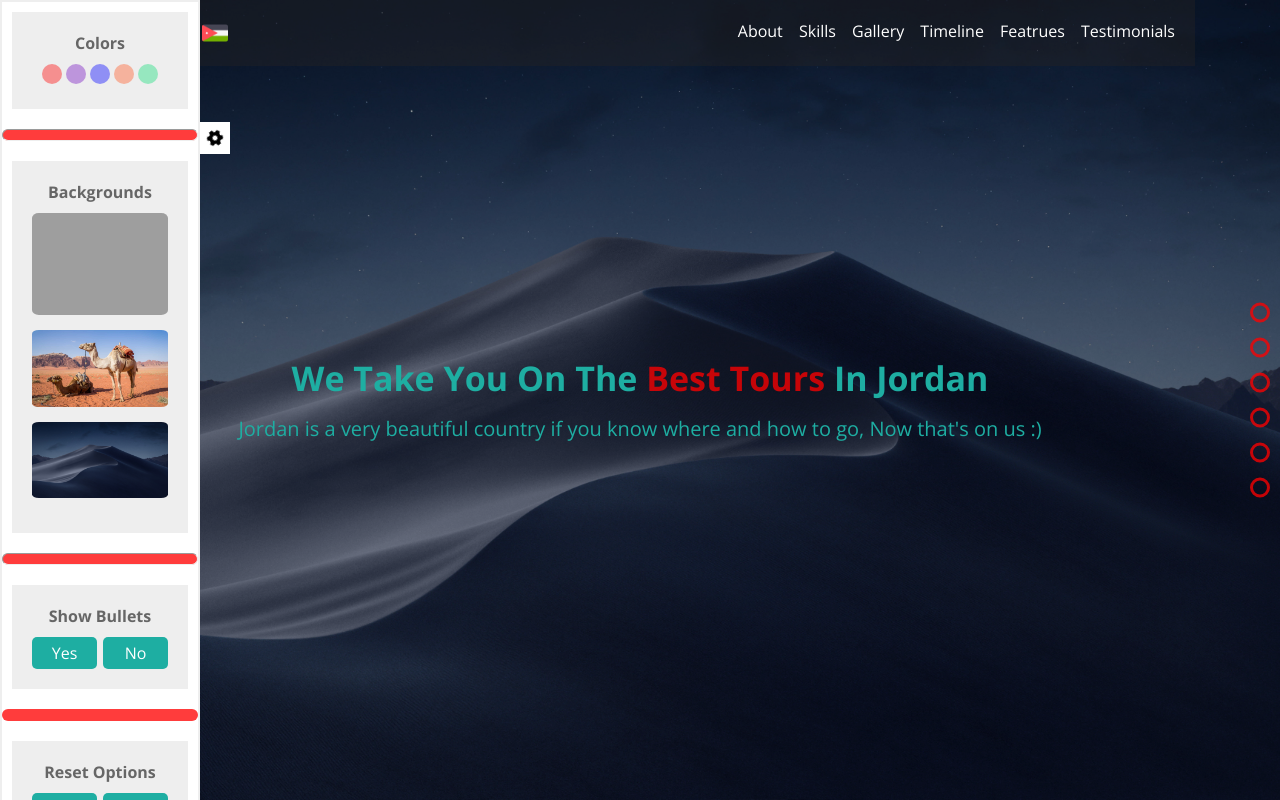
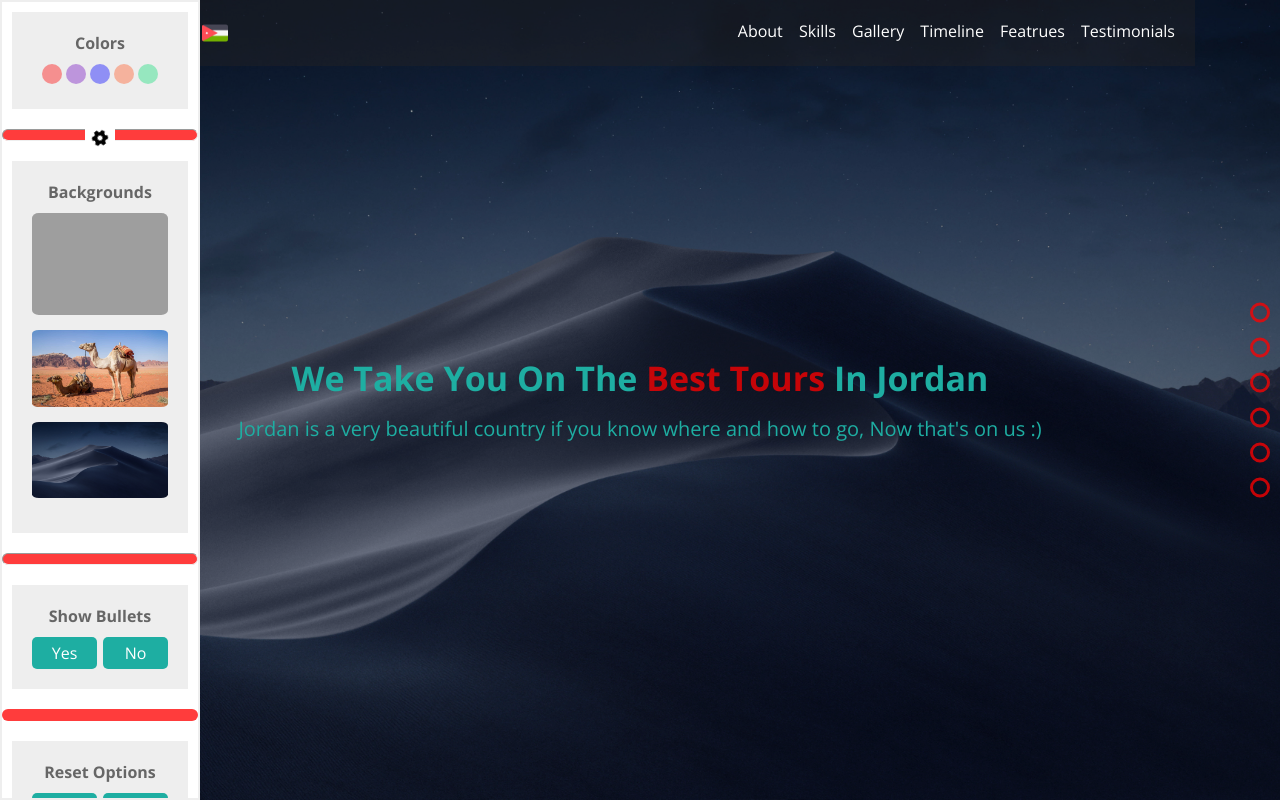
Before and after one commit to noorodat/HTML_CSS_Javascript_Template1, a plain HTML site: page index.html in a window 1280 px wide. Both pictures are taken after a click on the icon 15 px from the left and 138 px from the top of the page. Shown: the top 800 px of the page. Drawn offline with nearby package versions, Linux system fonts and the light colour scheme; grey boxes are pictures that could not be loaded.

Commit message:
Update master.css

```diff
--- a/css/master.css
+++ b/css/master.css
@@ -67,6 +67,8 @@ body {
 
 .settings-box.opened {
     left: 0;
+    overflow-y: scroll;
+    height: 100vh;
 }
 
 .settings-box .toggle-settings {
@@ -76,7 +78,12 @@ body {
     background-color: #FFF;
     text-align: center;
     cursor: pointer;
-    transition: var(--main-transition-duration);
+    transition: var(--main-transition-duration) ;
+}
+
+.settings-box .toggle-settings.opened {
+    right: 50%;
+    transform: translateX(50%);
 }
 
 .settings-box .toggle-settings .fa-gear {
```
